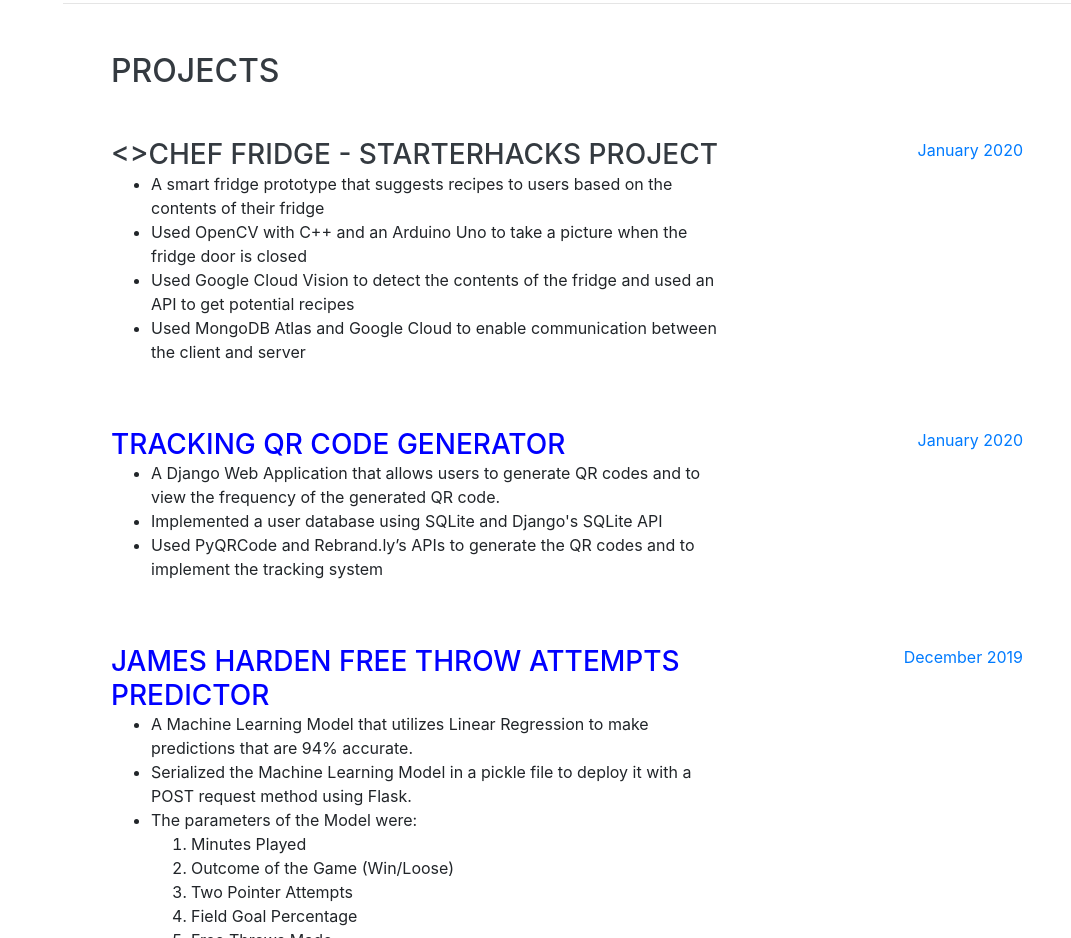
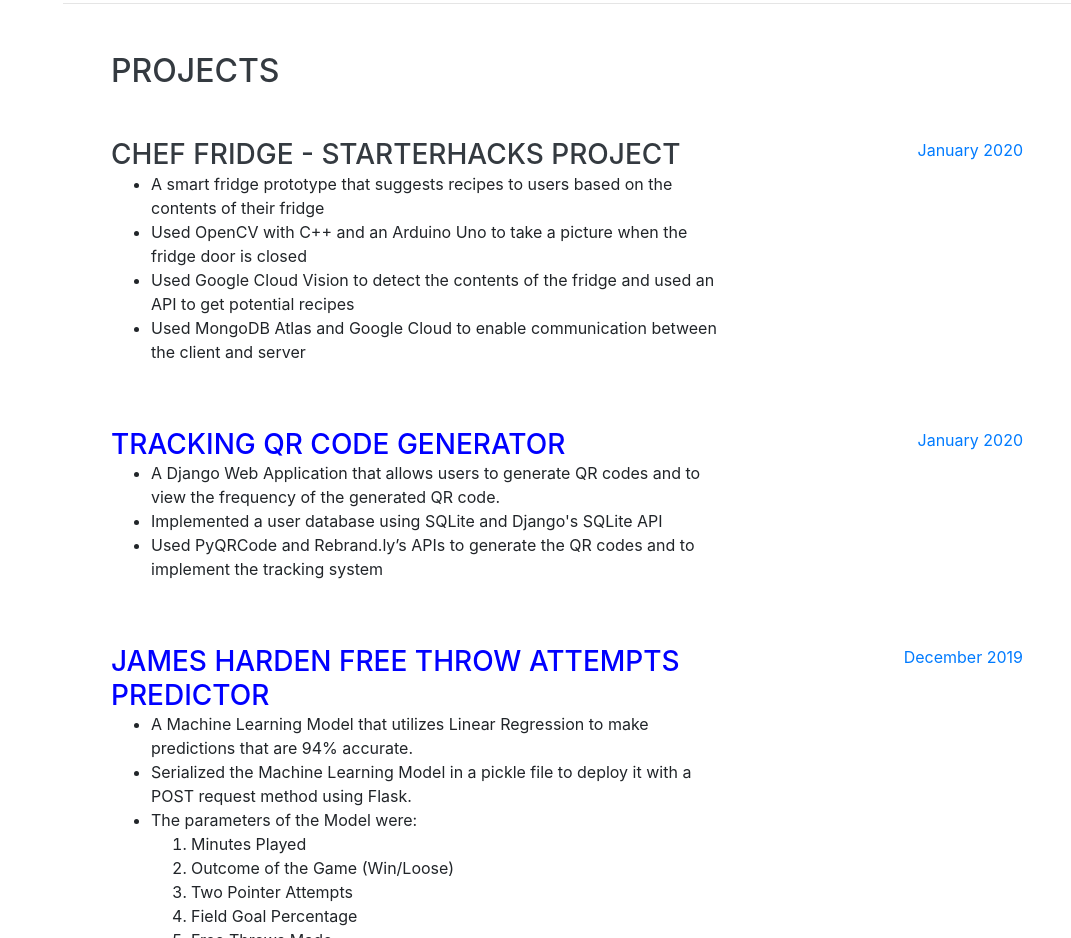
Before and after one commit to satavanan-s/satavanan.github.io, a website with bundled scripts: page index.html in a window 1280 px wide. Shown: the part 2417-3355 px from the top of the page, without its empty margins (209-1280 px from the left). Built offline with nearby package versions, Linux system fonts and the light colour scheme; a web font is replaced by a local one.

Commit message:
Update index.html

```diff
--- a/index.html
+++ b/index.html
@@ -188,7 +188,7 @@
         <h2 class="mb-5">Projects</h2>
         <div class="resume-item d-flex flex-column flex-md-row justify-content-between mb-5">
           <div class="resume-content">
-              <h3 class="mb-0"><>Chef Fridge - StarterHacks Project</font></h3>
+              <h3 class="mb-0">Chef Fridge - StarterHacks Project</font></h3>
             <ul>
               <li>A smart fridge prototype that suggests recipes to users based on the contents of their fridge</li>
               <li>Used OpenCV with C++ and an Arduino Uno to take a picture when the fridge door is closed</li>
```
